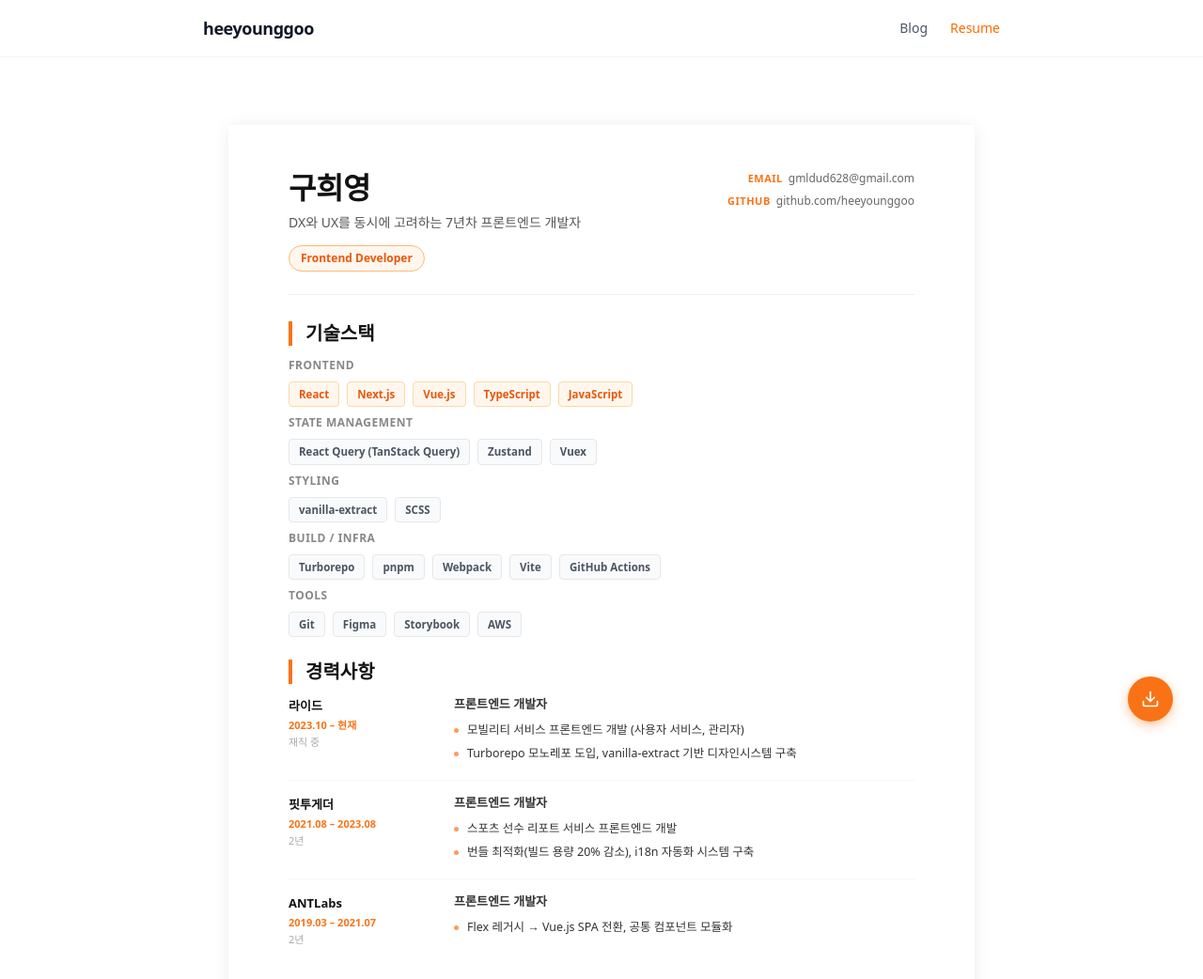
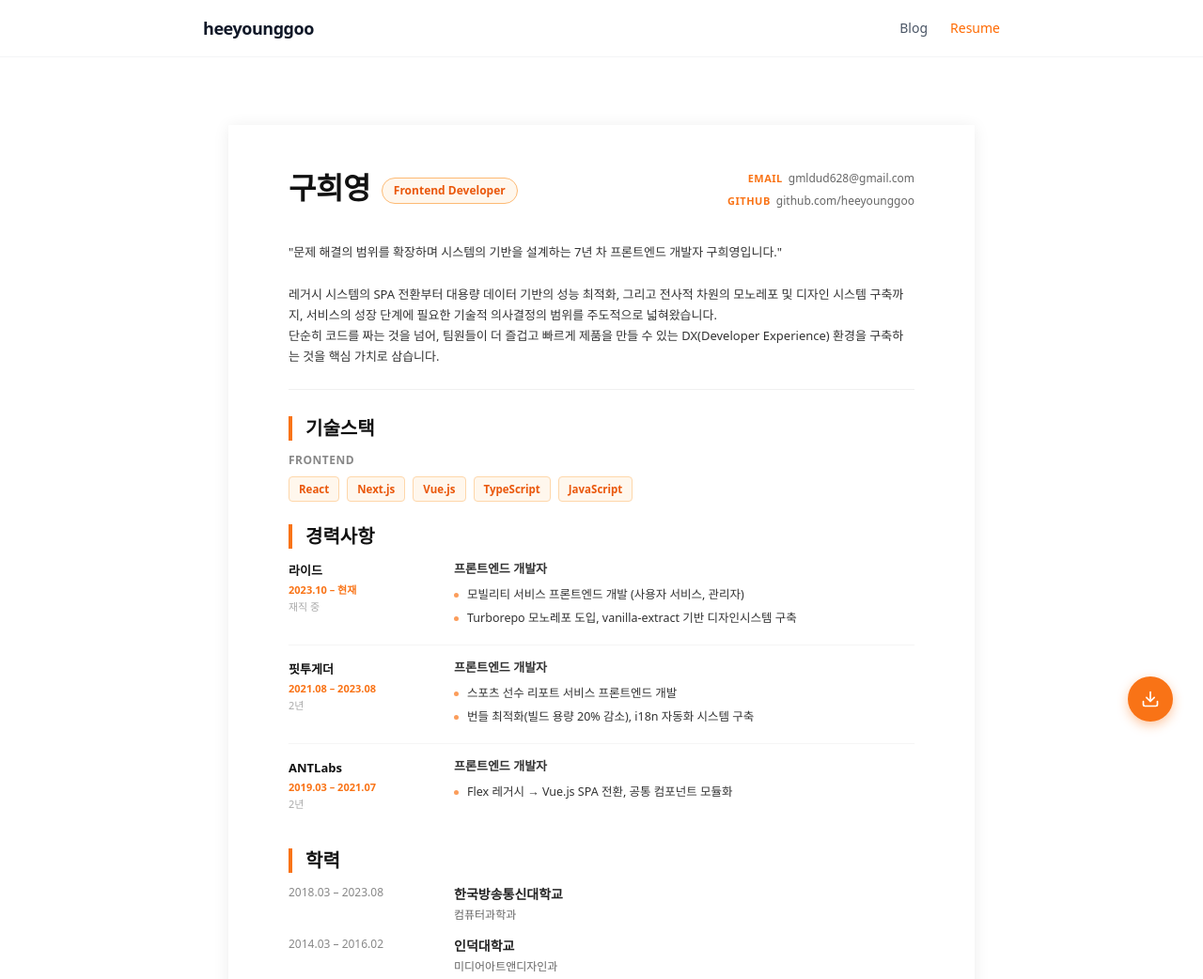
Before and after one commit to heeyounggoo/heeyounggoo.github.io, an Astro site: page /resume in a window 1280 px wide. Shown: the top 1042 px of the page at 94% size. Built offline with nearby package versions, Linux system fonts and the light colour scheme; Astro itself is replaced by a stand-in of ours; a web font is replaced by a local one.

Commit message:
feat: 포트폴리오 및 이력서 bio 문구 개선
profile.bio를 자기소개 서사 구조로 개편하고 resume 헤더 레이아웃을 재정비

```diff
--- a/src/data/profile.ts
+++ b/src/data/profile.ts
@@ -1,14 +1,18 @@
 export const profile = {
   name: "구희영",
   role: "Frontend Developer",
-  bio: "7년차 프론트엔드 개발자. React/Next.js 기반 서비스 개발과 모노레포·디자인시스템 등 개발 환경 설계 경험. Turborepo 모노레포 도입, vanilla-extract 기반 디자인시스템 구축, 번들 최적화를 통한 성능 개선 등 DX와 UX를 동시에 고려하는 개발을 지향합니다.",
+  bio: `
+    "문제 해결의 범위를 확장하며 시스템의 기반을 설계하는 7년 차 프론트엔드 개발자 구희영입니다."\n
+    레거시 시스템의 SPA 전환부터 대용량 데이터 기반의 성능 최적화, 그리고 전사적 차원의 모노레포 및 디자인 시스템 구축까지, 서비스의 성장 단계에 필요한 기술적 의사결정의 범위를 주도적으로 넓혀왔습니다.
+    단순히 코드를 짜는 것을 넘어, 팀원들이 더 즐겁고 빠르게 제품을 만들 수 있는 DX(Developer Experience) 환경을 구축하는 것을 핵심 가치로 삼습니다.
+  `,
   email: "gmldud628@gmail.com",
   github: "https://github.com/heeyounggoo",
   skills: {
     Frontend: ["React", "Next.js", "Vue.js", "TypeScript", "JavaScript"],
-    "State Management": ["React Query (TanStack Query)", "Zustand", "Vuex"],
-    Styling: ["vanilla-extract", "SCSS"],
-    "Build / Infra": ["Turborepo", "pnpm", "Webpack", "Vite", "GitHub Actions"],
-    Tools: ["Git", "Figma", "Storybook", "AWS"],
+    // "State Management": ["React Query (TanStack Query)", "Zustand", "Vuex"],
+    // Styling: ["vanilla-extract", "SCSS"],
+    // "Build / Infra": ["Turborepo", "pnpm", "Webpack", "Vite", "GitHub Actions"],
+    // Tools: ["Git", "Figma", "Storybook", "AWS"],
   } as Record<string, string[]>,
 };
--- a/src/pages/index.astro
+++ b/src/pages/index.astro
@@ -22,7 +22,7 @@ const posts = (await getCollection("blog"))
     <h1 class="text-4xl font-bold text-gray-900 mb-4 leading-tight">
       함께 일하고 싶은 개발자,<br />구희영입니다.
     </h1>
-    <p class="text-gray-500 text-lg leading-relaxed max-w-2xl">
+    <p class="text-gray-500 text-lg leading-relaxed max-w-2xl whitespace-pre-line">
       {profile.bio}
     </p>
     <div class="flex gap-4 mt-6">
--- a/src/pages/resume.astro
+++ b/src/pages/resume.astro
@@ -40,12 +40,16 @@ import { profile } from "../data/profile";
     }
 
     .header {
+      margin-bottom: 28px;
+      padding-bottom: 24px;
+      border-bottom: 1.5px solid #f0f0f0;
+    }
+
+    .header-top {
       display: flex;
       align-items: flex-start;
       justify-content: space-between;
-      margin-bottom: 28px;
-      padding-bottom: 24px;
-      border-bottom: 1.5px solid #f0f0f0;
+      margin-bottom: 14px;
     }
 
     .header-left h1 {
@@ -62,6 +66,13 @@ import { profile } from "../data/profile";
       color: #555555;
       margin-bottom: 12px;
       font-weight: 400;
+    }
+
+    .header-bio {
+      font-size: 13.5px;
+      color: #555555;
+      line-height: 1.8;
+      white-space: pre-line;
     }
 
     .header-left .role-badge {
@@ -448,10 +459,12 @@ import { profile } from "../data/profile";
   <!-- PAGE A-1: 프로필 요약 -->
   <div class="page">
     <div class="header">
+      <div class="header-top">
         <div class="header-left">
+          <div style="display:flex; align-items:center; gap:12px;">
             <h1>구희영</h1>
-        <p class="tagline">DX와 UX를 동시에 고려하는 7년차 프론트엔드 개발자</p>
             <span class="role-badge">Frontend Developer</span>
+          </div>
         </div>
         <div class="contact-grid">
           <div class="contact-item">
@@ -465,6 +478,8 @@ import { profile } from "../data/profile";
             </a>
           </div>
         </div>
+      </div>
+      <p class="header-bio mt-8">{profile.bio.trim()}</p>
     </div>
 
     <!-- 기술 스택 -->
```
Lines whose indentation alone changed are shown as unchanged.
